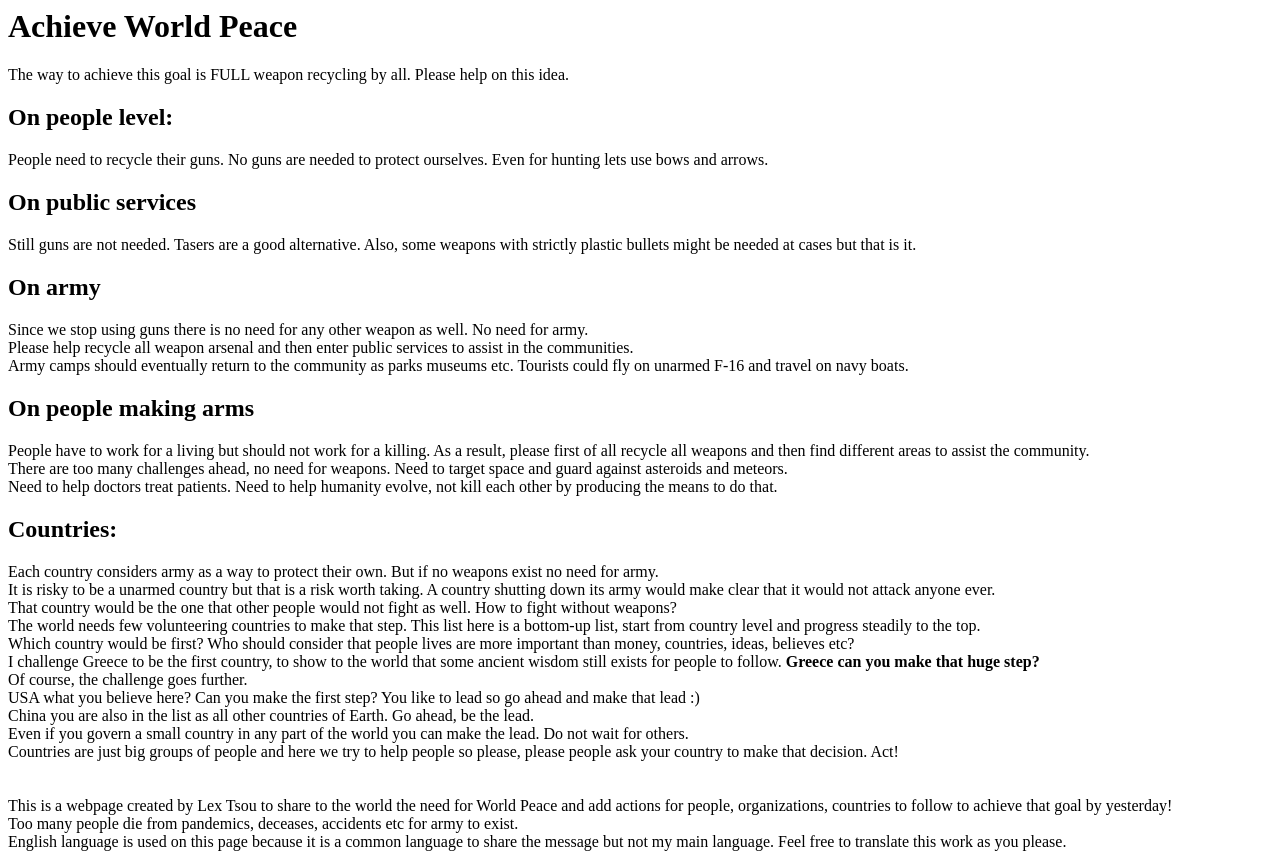
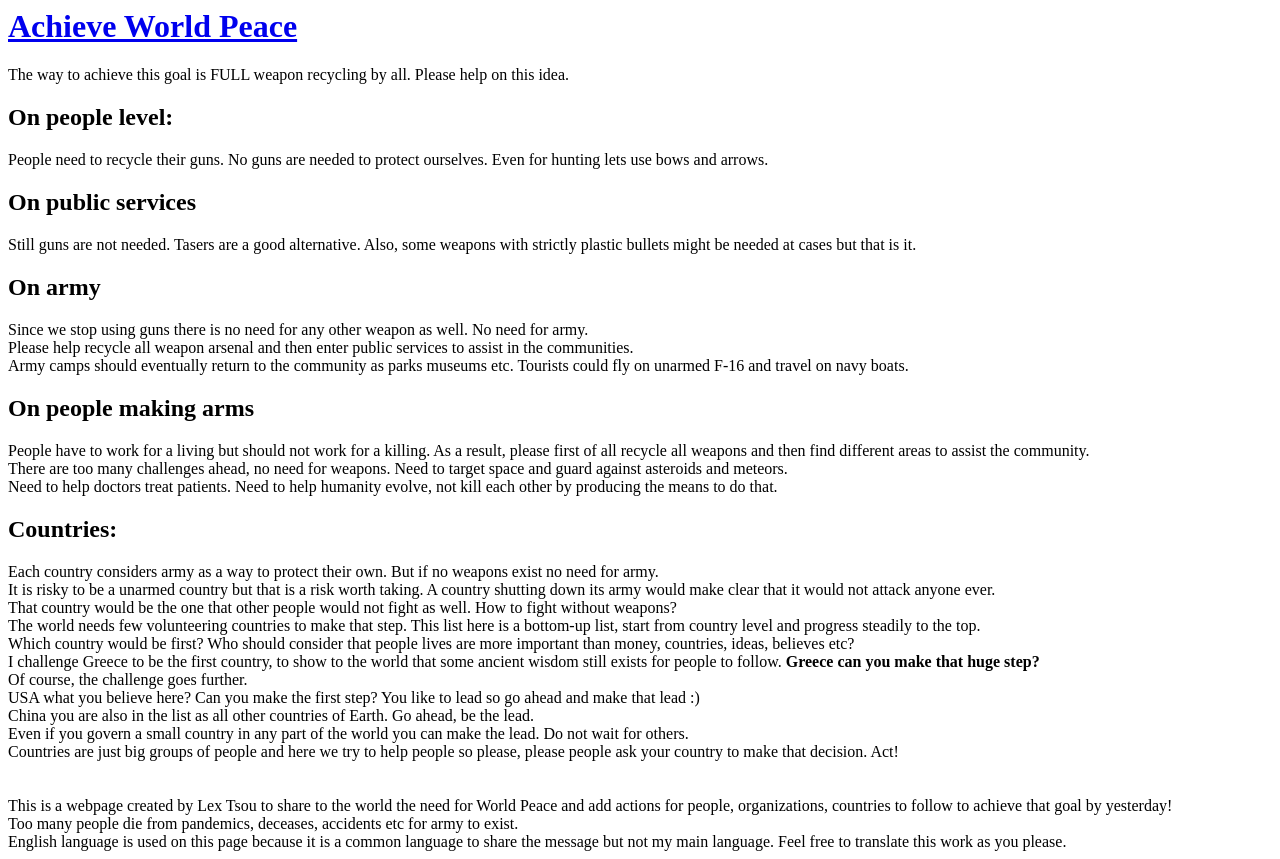
Before and after one commit to lex-tsou/world-peace-web, a plain HTML site: page index.html in a window 1280 px wide. Drawn offline with Linux system fonts and the light colour scheme.

Commit message:
add web page link

```diff
--- a/index.html
+++ b/index.html
@@ -5,7 +5,7 @@
     </title>
 </head>
 <body>
-<h1>Achieve World Peace</h1>
+<h1><a href="https://world-peace.onrender.com/">Achieve World Peace</a></h1>
 The way to achieve this goal is FULL weapon recycling by all. Please help on this idea.
 <h2>On people level:</h2>
 People need to recycle their guns. No guns are needed to protect ourselves. Even for hunting lets use bows and arrows.
```
